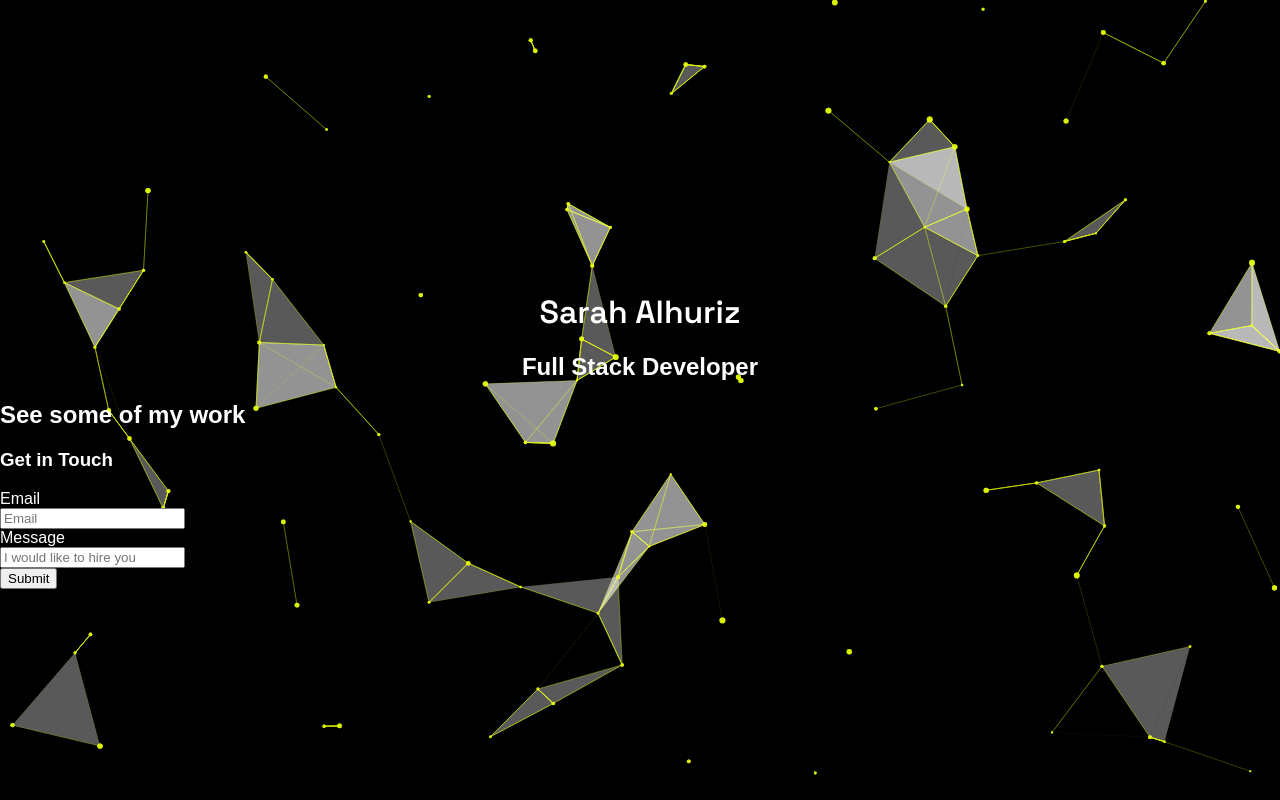
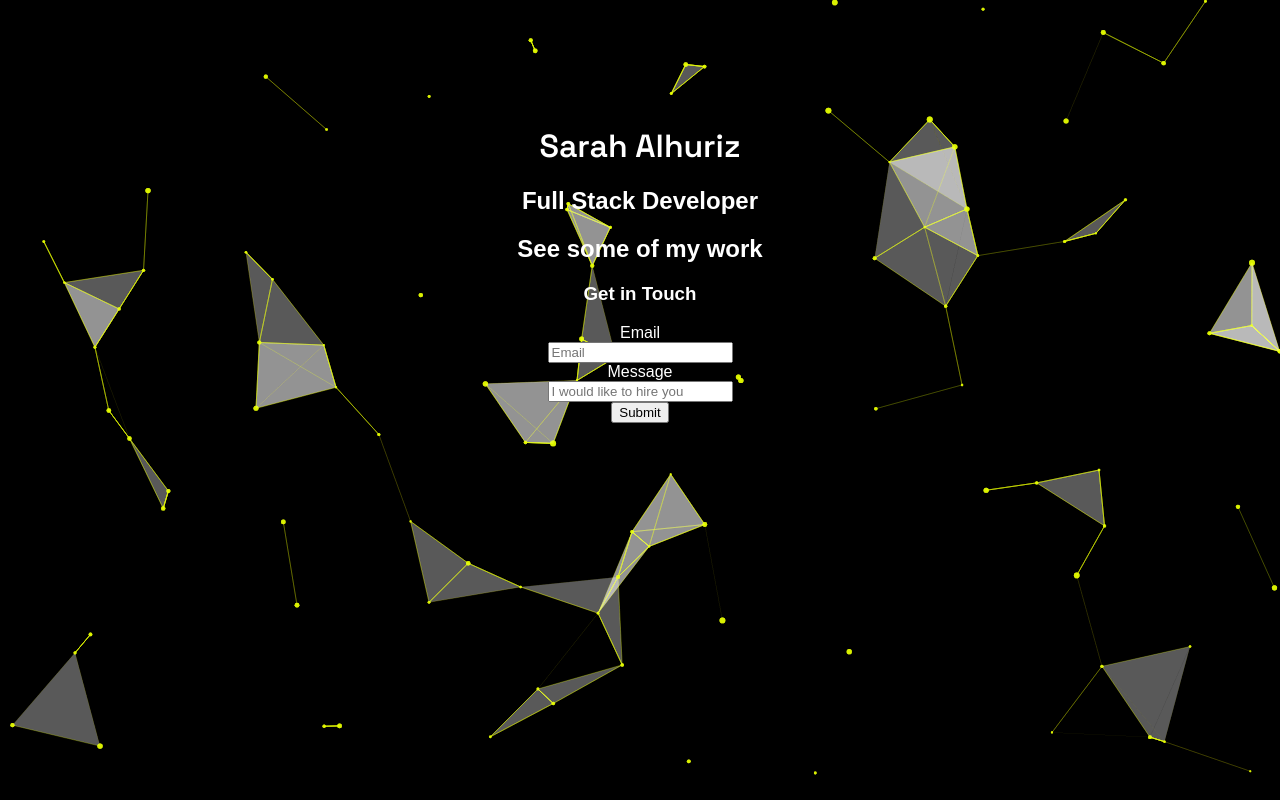
Before and after one commit to calmworld/Portfolio, a React (Create React App) app: page / in a window 1280 px wide. Built offline with nearby package versions, Linux system fonts and the light colour scheme.

Commit message:
center components

```diff
--- a/src/App.js
+++ b/src/App.js
@@ -10,7 +10,7 @@ import MyForm from './components/MyForm'
 function App() {
   return (
     <Router>
-      <div
+      <div className="container"
         style={{
           position: "absolute",
           top: 0,
--- a/src/index.css
+++ b/src/index.css
@@ -28,7 +28,7 @@ code {
   text-align: center;
   font-family: 'Space Grotesk', sans-serif;
   color: rgb(255, 255, 255);
-  margin-top: 20%;
+  margin-top: 7%;
 }
 
 .list {
```
